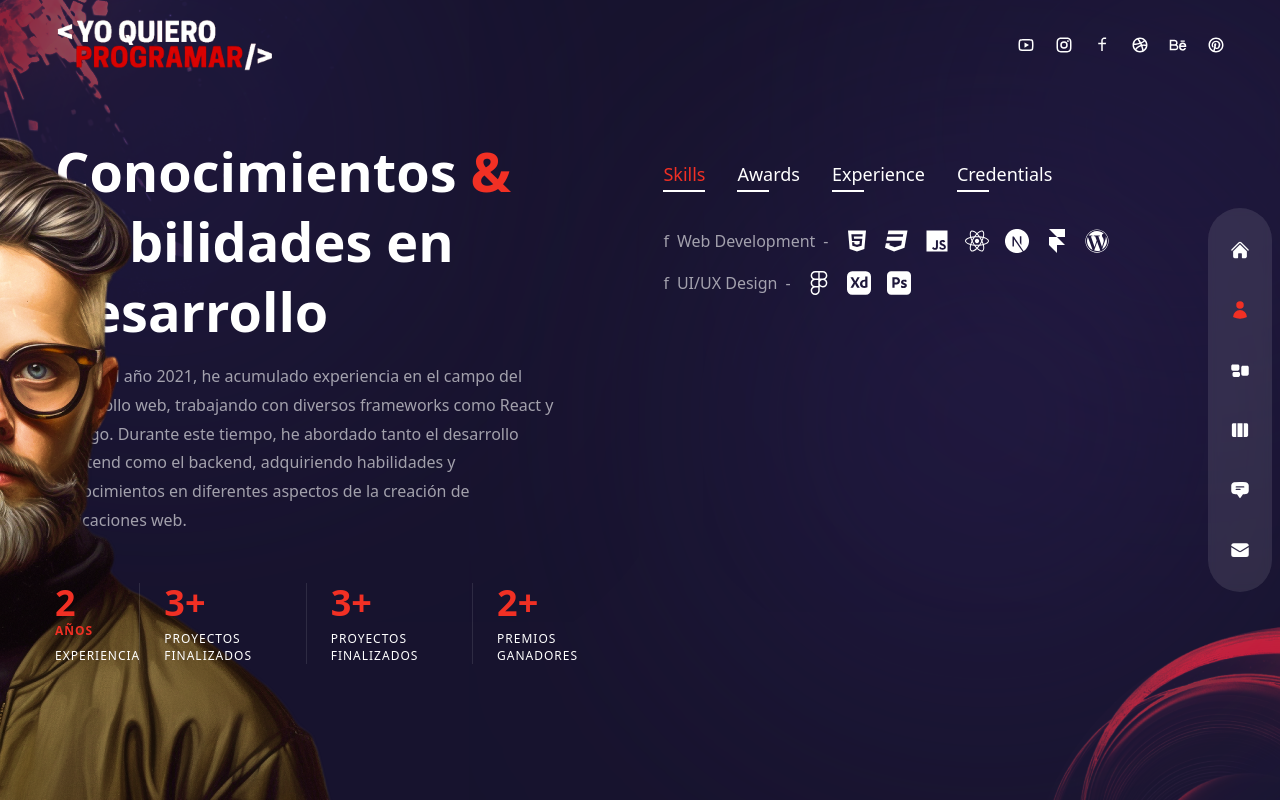
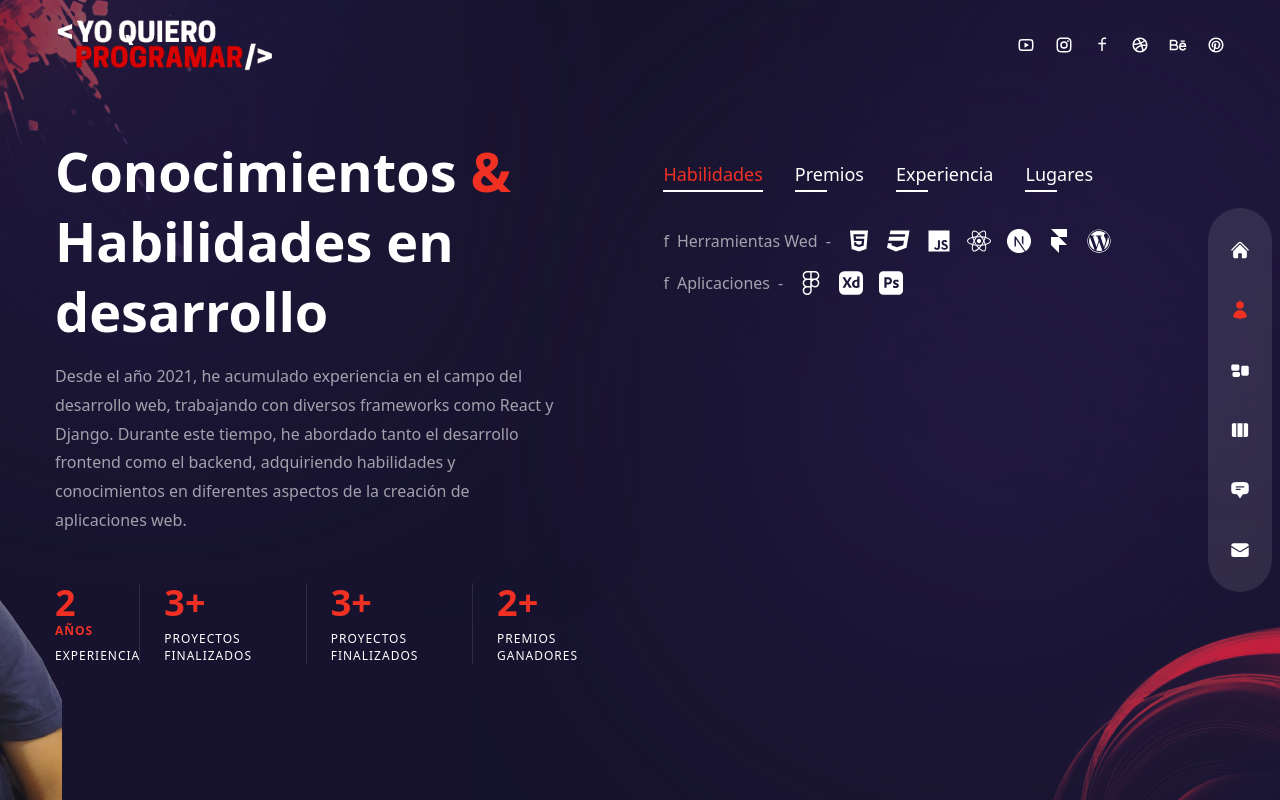
Before and after one commit to HectorStiven/Hojadevida, a Next.js app: page /about in a window 1280 px wide. Built offline with nearby package versions, Linux system fonts and the light colour scheme.

Commit message:
66666666666666666666666666666666

```diff
--- a/components/Avatar.js
+++ b/components/Avatar.js
@@ -3,7 +3,7 @@ import Image from "next/image";
 const Avatar = () => {
   return (
   <div className="hidden xl:flex xl:max-w-none">
-  <Image src={'/Avatar.png'} width={737} height={678} alt=""
+  <Image src={'/13.png'} width={737} height={678} alt=""
   className="translate-z-0 w-full h-full"/>
   </div>);
 };
--- a/pages/about/index.js
+++ b/pages/about/index.js
@@ -20,10 +20,10 @@ import {
 // Data
 const aboutData = [
   {
-    title: "skills",
+    title: "Habilidades",
     info: [
       {
-        title: "Web Development",
+        title: "Herramientas Wed",
         icons: [
           <FaHtml5 key="html5" />,
           <FaCss3 key="css3" />,
@@ -35,7 +35,7 @@ const aboutData = [
         ],
       },
       {
-        title: "UI/UX Design",
+        title: "Aplicaciones",
         icons: [
           <FaFigma key="figma" />,
           <SiAdobexd key="adobexd" />,
@@ -45,20 +45,20 @@ const aboutData = [
     ],
   },
   {
-    title: "awards",
+    title: "Premios",
     info: [
       {
-        title: "Webby Awards - Honoree",
-        stage: "2011 - 2012",
+        title: "Ucompensar-Meta",
+        stage: "2023",
       },
       {
-        title: "Adobe Design Achievement Awards - Finalist",
-        stage: "2009 - 2010",
+        title: "Megafiestas Del LLano",
+        stage: "2022",
       },
     ],
   },
   {
-    title: "experience",
+    title: "experiencia",
     info: [
       {
         title: "UX/UI Designer - XYZ Company",
@@ -75,20 +75,17 @@ const aboutData = [
     ],
   },
   {
-    title: "credentials",
+    title: "Lugares ",
     info: [
       {
-        title: "Web Development - ABC University, LA, CA",
-        stage: "2011",
+        title: "Corporacion Univercitaria Ucompensar",
+        stage: "2022",
       },
       {
-        title: "Computer Science Diploma - AV Technical Institute",
-        stage: "2009",
+        title: "Macarenia Corp",
+        stage: "2023",
       },
-      {
-        title: "Certified Graphic Designer - ABC Institute, Los Angeles, CA",
-        stage: "2006",
-      },
+
     ],
   },
 ];
```
Also changed, not shown: public/12.png (added), public/13.png (added).
